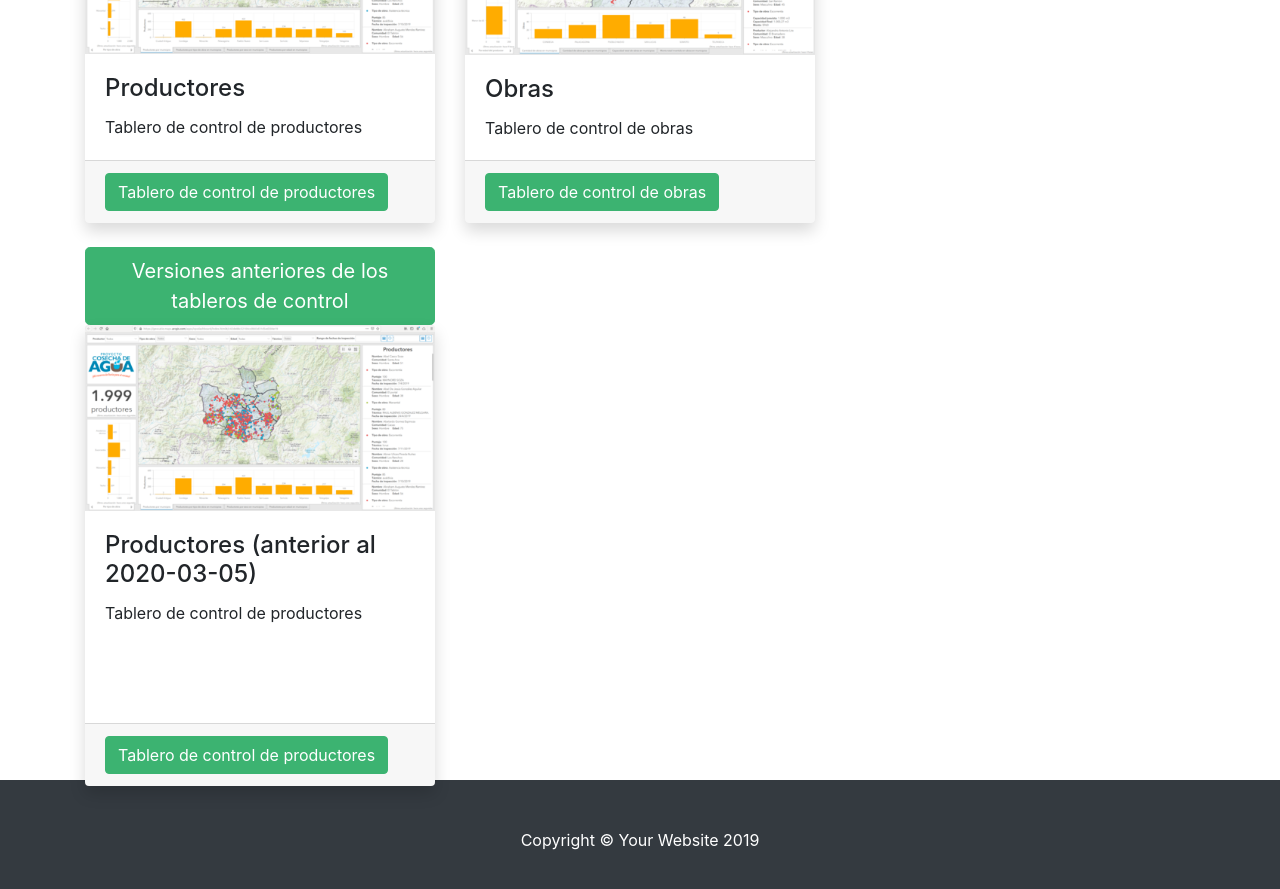
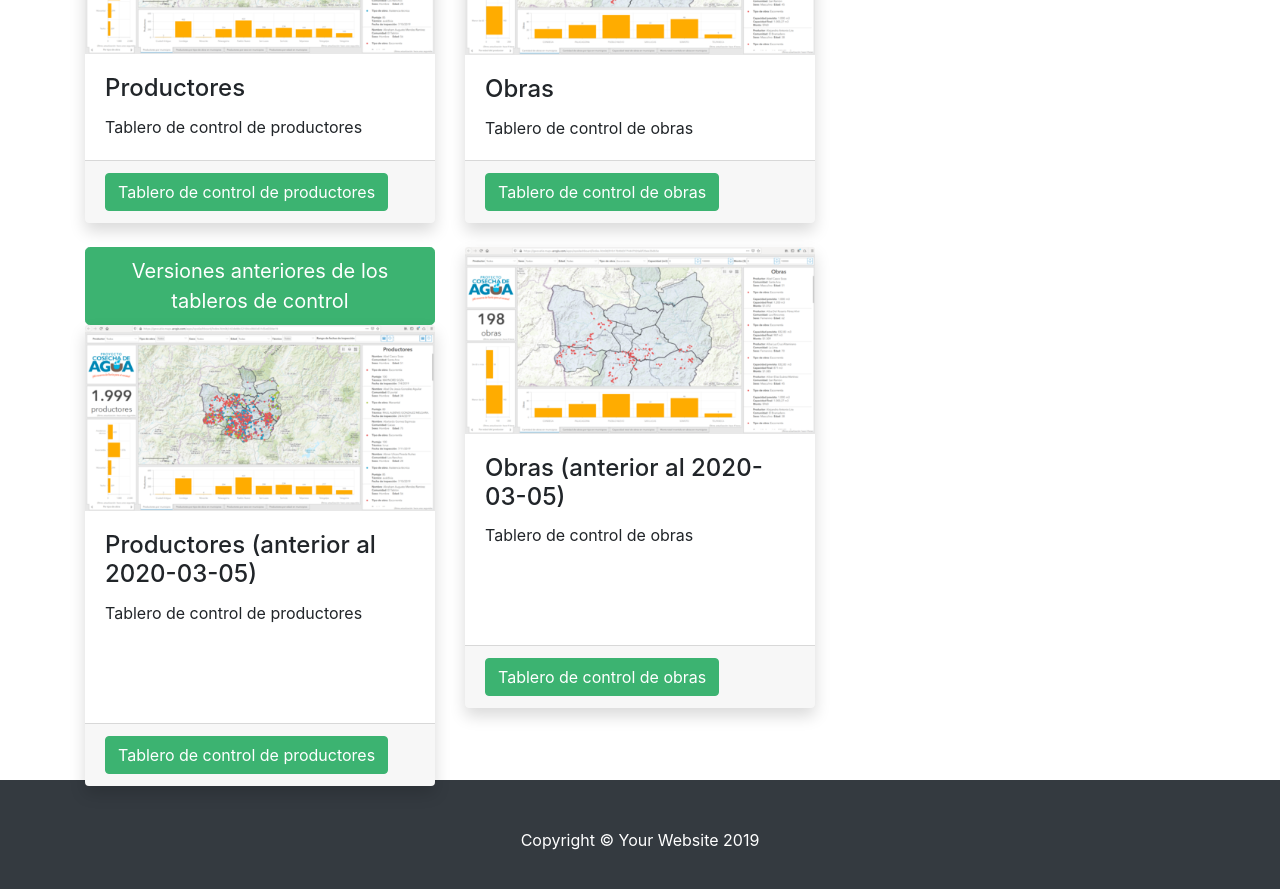
Before and after one commit to geo-cosecha-agua/geo-cosecha-agua.github.io, a Jekyll site: the page built from index.html, in a window 1280 px wide and 900 px high, scrolled down 1144 px. Shown: the top 889 px of the window. Built offline with Jekyll 4.4.1, drawn with Linux system fonts in a browser that asks for light colours.

Commit message:
Update index.html

```diff
--- a/index.html
+++ b/index.html
@@ -43,7 +43,7 @@
         </p>
       </div>
       <div class="card-footer">
-        <a href="http://bit.ly/cosecha-agua-tablero-obras-cosecha" class="btn btn-primary">Tablero de control de obras</a>
+        <a href="https://geocatie.maps.arcgis.com/apps/opsdashboard/index.html#/dfac5b20070f49868b639884c44fe3ca" class="btn btn-primary">Tablero de control de obras</a>
       </div>
     </div>
   </div>
@@ -66,5 +66,19 @@
       </div>
     </div>
   </div>
+  <div class="col-md-4 mb-4">
+    <div class="card border-0 shadow h-100">
+      <img class="card-img-top" src="assets/img/tablero-control-obras_reducido.png" alt="" />
+      <div class="card-body">
+        <h4 class="card-title">Obras (anterior al 2020-03-05)</h4>
+        <p class="card-text">
+          Tablero de control de obras
+        </p>
+      </div>
+      <div class="card-footer">
+        <a href="http://bit.ly/cosecha-agua-tablero-obras-cosecha" class="btn btn-primary">Tablero de control de obras</a>
+      </div>
+    </div>
+  </div>
 </div>
 <!-- /.row -->
```
